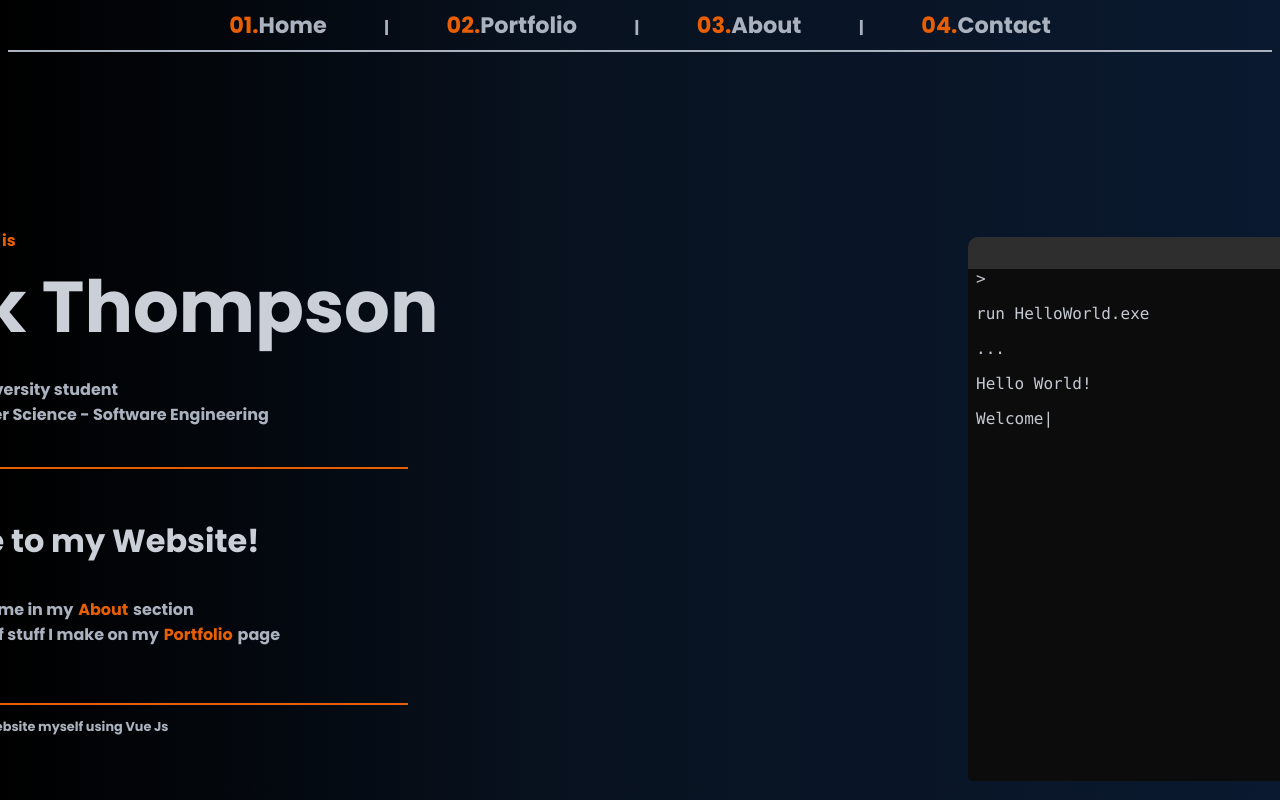
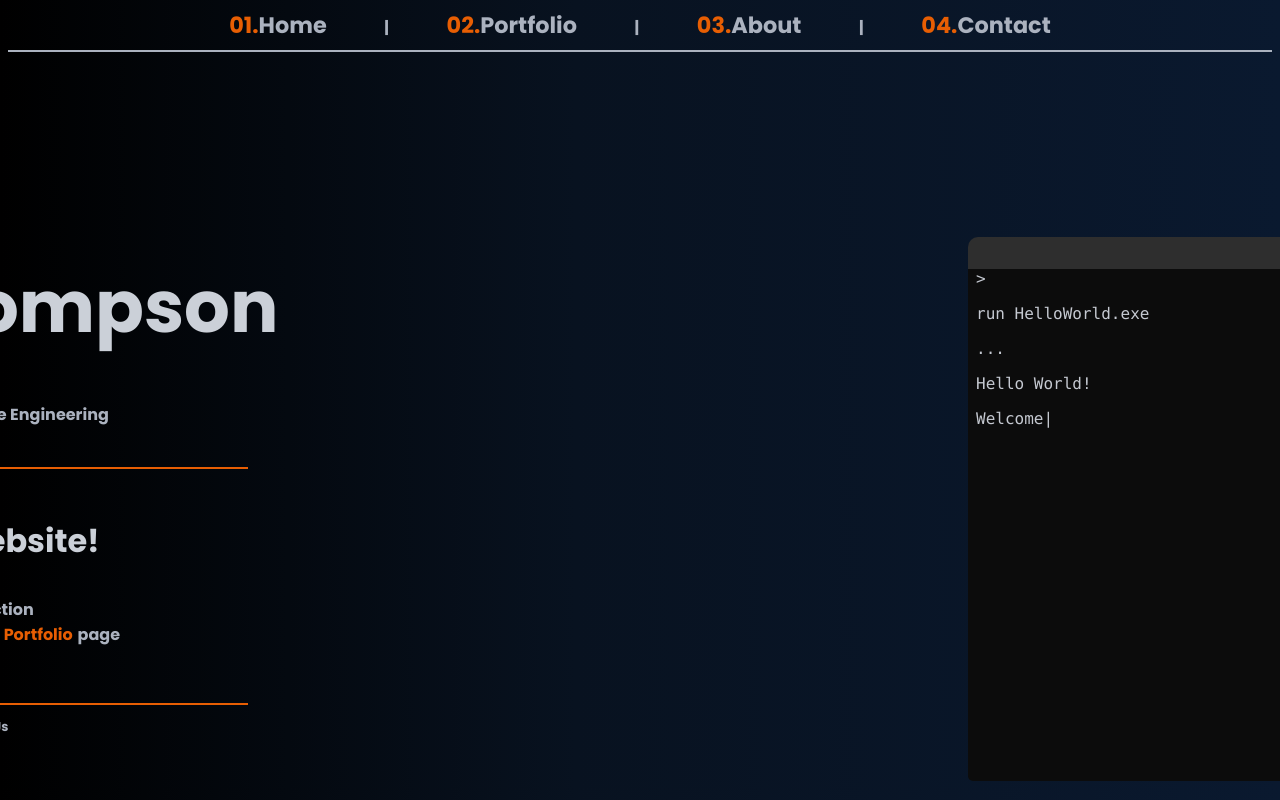
Before and after one commit to Jackaboy50/JackWThompson, a Vue app: page / in a window 1280 px wide. Shown: the top 800 px of the page. Built offline with nearby package versions, Linux system fonts and the light colour scheme.

Commit message:
shifted home text

```diff
--- a/src/assets/styles/homeStyle.css
+++ b/src/assets/styles/homeStyle.css
@@ -396,7 +396,7 @@
     .home-text{
         font-family: PoppinsBold;
         color: #cbd0d8;
-        margin-left: -10rem;
+        margin-left: -20rem;
         font-size: 4.5rem;
     }
     .home-toptext{
@@ -405,12 +405,12 @@
         color: #e75e03;
         font-weight: normal;
         font-family: PoppinsBold;
-        margin-left: -10rem;
+        margin-left: -20rem;
     }
     .home-about-text{
         font-family: PoppinsBold;
         color: #abb2bf;
-        margin-left: -10rem;
+        margin-left: -20rem;
         font-size: 1rem;
         margin-bottom: -1rem;
     }
@@ -423,7 +423,7 @@
     .divider-container{
         padding-top: 3rem;
         margin-right: 100rem;
-        margin-left: -11rem;
+        margin-left: -21rem;
         padding-left: 1rem;
     }
     .welcome-title{
@@ -431,13 +431,13 @@
         color: #cbd0d8;
         padding: 0;
         margin-top: 3rem;
-        margin-left: -10rem;
+        margin-left: -20rem;
         font-size: 2rem;
     }
     .welcome-text{
         font-family: PoppinsBold;
         color: #abb2bf;
-        margin-left: -10rem;
+        margin-left: -20rem;
         font-size: 1rem;
         display: inline;
     }
```
Also changed, not shown: 1 other file (tests, documents, lock files or other folders).
